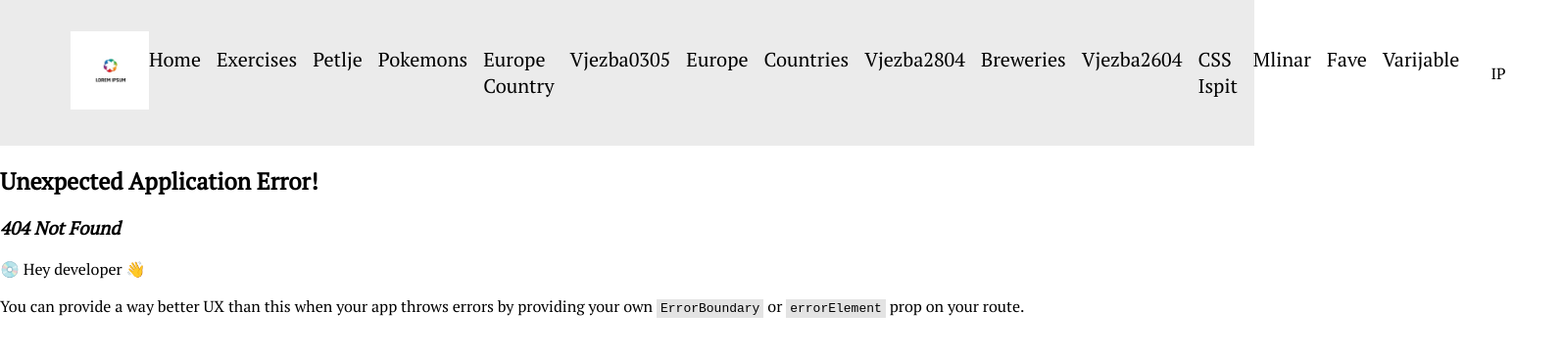
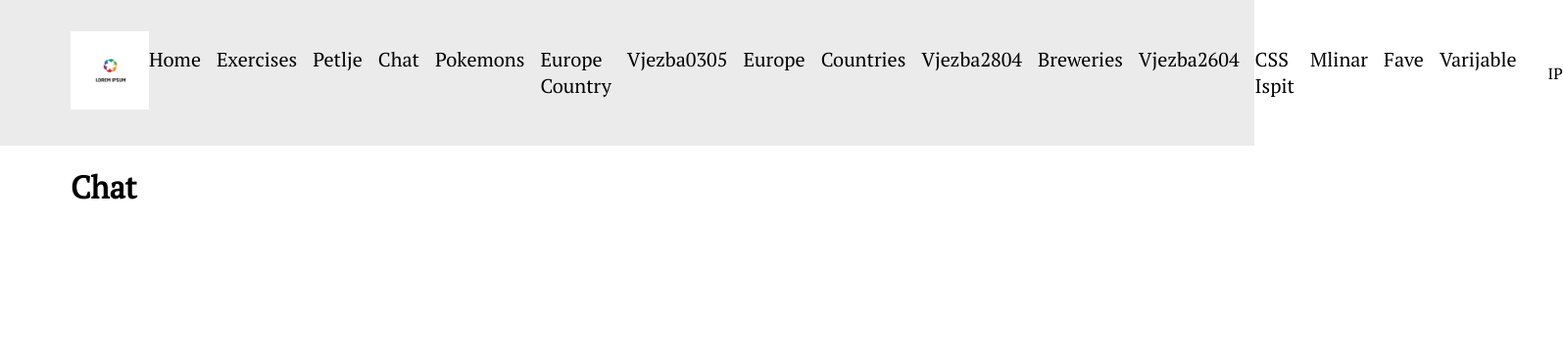
Before and after one commit to Puljkhan/react.app, a React (Vite) app: page /chat in a window 1280 px wide. Before the commit this address had no page. Shown: the top 364 px of the page at 98% size, 1595 px wide, since content can reach past the window. Built offline with nearby package versions, Linux system fonts and the light colour scheme.

Commit message:
add chat

```diff
--- a/src/App.tsx
+++ b/src/App.tsx
@@ -17,6 +17,7 @@ import Pokemons from "./pages/pokemons";
 import Europe from "./pages/europe";
 import EuropeCountry from "./pages/europe-country";
 import Countries from "./pages/countries";
+import Chat from "./pages/chat";
 
 const App = () => {
   const router = createBrowserRouter([
@@ -31,6 +32,10 @@ const App = () => {
     {
       path: "/vjezba2604",
       element: <Vjezba2604 />,
+    },
+    {
+      path: "/chat",
+      element: <Chat />,
     },
     {
       path: "/pokemons",
--- a/src/components/header.tsx
+++ b/src/components/header.tsx
@@ -17,6 +17,9 @@ const Header = () => {
             </a>
             <a className="header__nav__item" href="petlje">
               Petlje
+            </a>
+            <a className="header__nav__item" href="chat">
+              Chat
             </a>
             <a className="header__nav__item" href="pokemons">
               Pokemons
--- /dev/null
+++ b/src/pages/chat.tsx
@@ -0,0 +1,10 @@
+const Chat = () => {
+  return (
+    <div className="container">
+      <h1>Chat</h1>
+      <div></div>
+    </div>
+  );
+};
+
+export default Chat;
```
